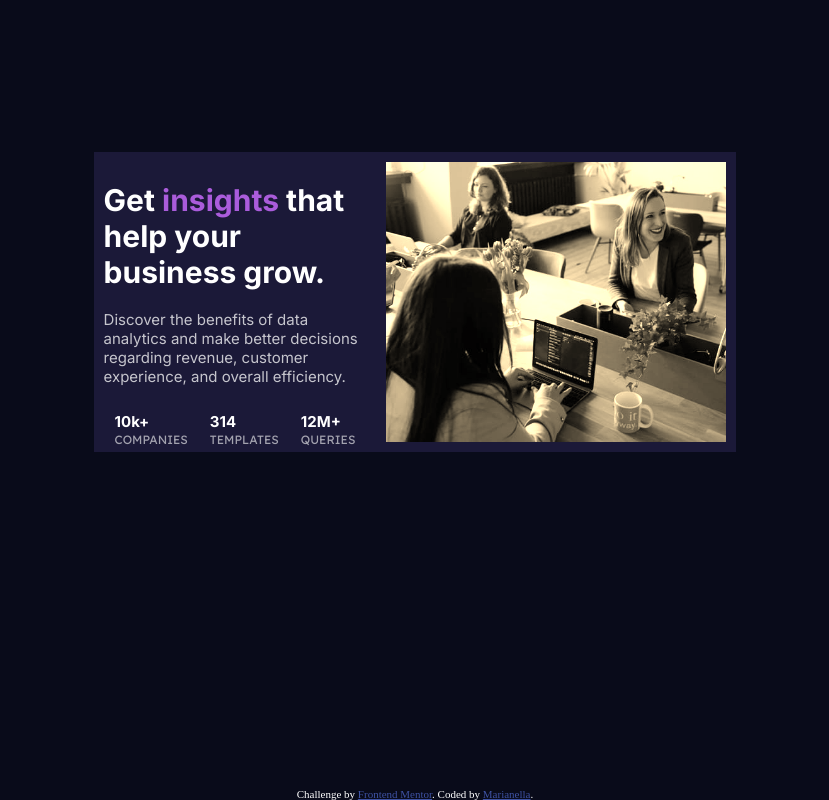
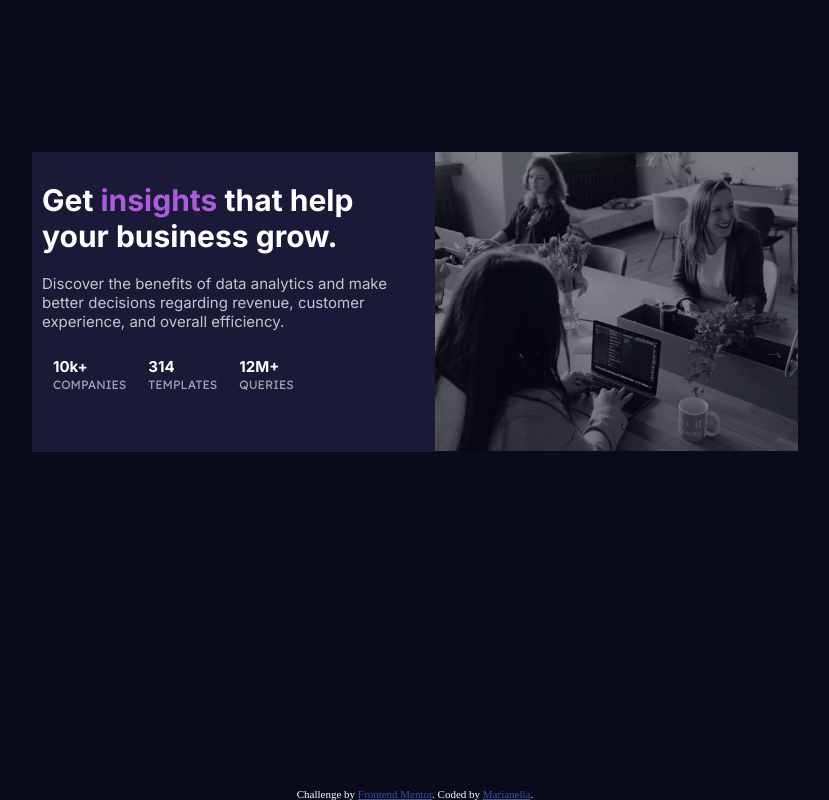
Before and after one commit to Marianellag1/Stats-Card, a plain HTML site: page index.html in a window 1280 px wide. Shown: the whole page, without its empty margins (225-1054 px from the left). Drawn offline with Linux system fonts and the light colour scheme.

Commit message:
changed some css, as the more I learn, I can finally make changes that help a little to these challenges.

```diff
--- a/Assets/CSS/style.css
+++ b/Assets/CSS/style.css
@@ -1,8 +1,14 @@
-.attribution { font-size: 11px; text-align: center; }
-.attribution a { color: hsl(228, 45%, 44%); }
+.attribution {
+    font-size: 11px;
+    text-align: center;
+}
+
+.attribution a {
+    color: hsl(228, 45%, 44%);
+}
 
 * {
-box-sizing: border-box;
+    box-sizing: border-box;
 }
 
 body {
@@ -20,17 +26,21 @@ body {
 .column {
     float: left;
     width: 50%;
-    padding: 10px;
     height: 300px;
 }
 
 .column img {
-    width: 340px;
-  filter: sepia(100%);
+    width: 363px;
+    filter: opacity(0.5);
 }
 
-div.column {
+.first{
+    width: 403px;
+}
+
+.image {
     width: fit-content;
+
 }
 
 .row::after {
@@ -39,12 +49,12 @@ div.column {
     clear: both;
 }
 
-.column {
-    background-color:  hsl(244, 38%, 16%);
+.first {
+    background-color: hsl(244, 38%, 16%);
 }
 
 .column h1 {
-    color:  hsl(0, 0%, 100%);
+    color: hsl(0, 0%, 100%);
     font-family: 'Inter', sans-serif;
     font-weight: 700;
 }
@@ -70,14 +80,14 @@ div.column {
 
 
 p.numbers {
-    color:  hsl(0, 0%, 100%);
+    color: hsl(0, 0%, 100%);
     font-weight: 700;
     margin: 1px;
 }
 
 
 p.text {
-    color:  hsla(0, 0%, 100%, 0.6);
+    color: hsla(0, 0%, 100%, 0.6);
     font-family: 'Lexend Deca', sans-serif;
     font-weight: 400;
     font-size: 12px;
--- a/index.html
+++ b/index.html
@@ -18,7 +18,7 @@
   <main>
     <div class="row">
       <div class="card">
-        <div class="column" style="width: min-content; padding: 10px;">
+        <div class="column first" style=" padding: 10px;">
           <h1>Get <span>insights </span> that help your business grow.</h1>
           <p>Discover the benefits of data analytics and make better decisions regarding revenue, customer
             experience, and overall efficiency.</p>
@@ -39,9 +39,12 @@
           </section>
 
         </div>
-        <div class="column">
-          <img src="./Assets/images/image-header-desktop.jpg" alt="">
-        </div>
+        <section>
+
+          <div class="column image">
+            <img src="./Assets/images/image-header-desktop.jpg" alt="">
+          </div>
+        </section>
       </div>
     </div>
   </main>
```
Also changed, not shown: Assets/images/rename.png (added), 1 other file.
